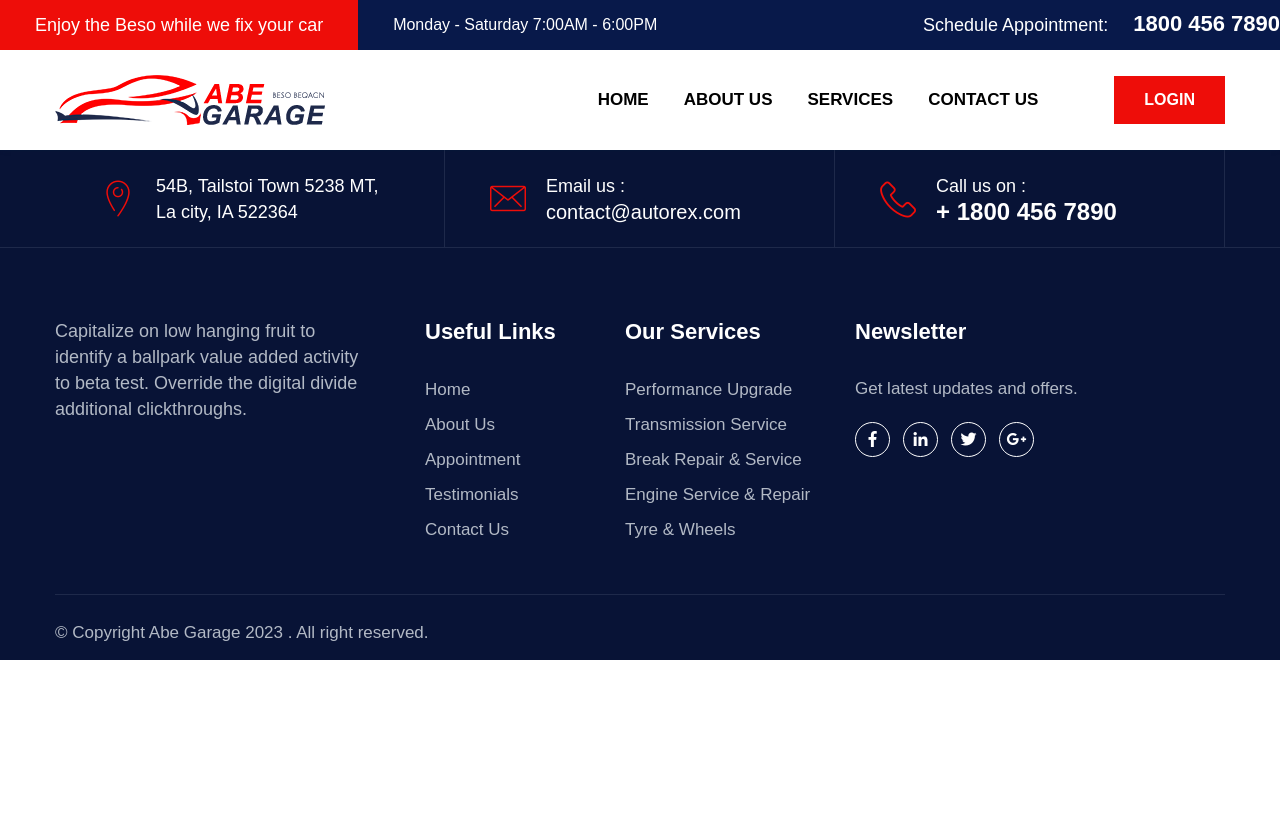
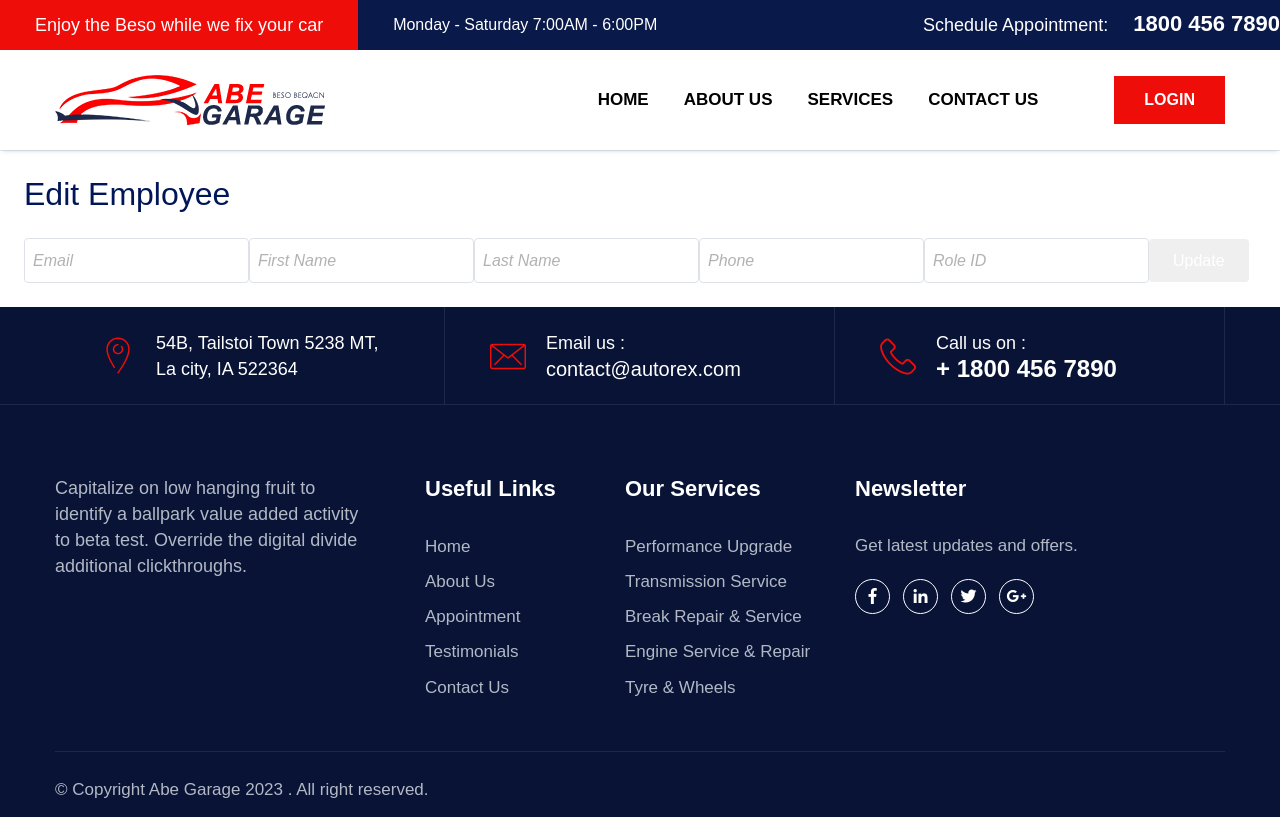
Before and after one commit to Abdumk/Abe-Garage-Frontend, a React (Vite) app: page /admin/edit-employee/1 in a window 1280 px wide. Built offline with nearby package versions, Linux system fonts and the light colour scheme; no server answers.

Commit message:
am Done delete functionality and some edit functionality

```diff
--- a/src/App.jsx
+++ b/src/App.jsx
@@ -2,6 +2,7 @@
 import React from 'react';
 // Import the Routes and Route components from react-router
 import { Routes, Route } from "react-router";
+
 
 // Import the css files
 import "./assets/template_assets/css/bootstrap.css";
@@ -49,6 +50,8 @@ import Employees from './markup/pages/admin/Employees';
 import Neworder from './markup/pages/admin/Neworder';
 // Import the Services Manager component
 import ServicesManager from './markup/pages/admin/ServicesManager';
+
+import EditEmployee from './markup/components/Admin/AddEmployeeForm/EditEmployee';
 function App() {
   return (
     <>
@@ -98,6 +101,8 @@ function App() {
 
         {/* // Add the Services Route  */}
         <Route path="/admin/services" element={<ServicesManager />} />
+        <Route path="/admin/edit-employee/:id" element={<EditEmployee />} />
+
 
 
 
--- /dev/null
+++ b/src/markup/components/Admin/AddEmployeeForm/EditEmployee.jsx
@@ -0,0 +1,132 @@
+import React, { useEffect, useState } from "react";
+import { useParams, useNavigate } from "react-router-dom";
+import employeeService from "../../../../services/employee.service";
+
+const EditEmployee = () => {
+  const { id } = useParams();
+  const navigate = useNavigate();
+
+  const [formData, setFormData] = useState({
+    employee_email: "",
+    employee_first_name: "",
+    employee_last_name: "",
+    employee_phone: "",
+    company_role_id: ""
+  });
+
+  const token = localStorage.getItem("token");
+
+  useEffect(() => {
+        //fetch this from backend
+
+    const fetchEmployee = async () => {
+      try {
+        const res = await fetch(`${import.meta.env.VITE_API_URL}/api/employee/${id}`, {
+          method: "GET",
+          headers: {
+            "Content-Type": "application/json",
+            "x-access-token": token
+          }
+        });
+
+        const data = await res.json();
+        if (data?.data) {
+          setFormData({
+            employee_email: data.data.employee_email,
+            employee_first_name: data.data.employee_first_name,
+            employee_last_name: data.data.employee_last_name,
+            employee_phone: data.data.employee_phone,
+            company_role_id: data.data.company_role_id
+          });
+        }
+      } catch (error) {
+        console.error("Error fetching employee:", error);
+      }
+    };
+
+    fetchEmployee();
+  }, [id, token]);
+
+  const handleChange = (e) => {
+    const { name, value } = e.target;
+    setFormData(prev => ({ ...prev, [name]: value }));
+  };
+
+  const handleSubmit = async (e) => {
+    e.preventDefault();
+
+    try {
+      const res = await employeeService.editEmployee(id, formData, token);
+      if (res.ok) {
+        alert("Employee updated successfully!");
+        navigate("/admin/employees");
+      } else {
+        const error = await res.json();
+        alert(error.message || "Failed to update employee.");
+      }
+    } catch (error) {
+      console.error("Update error:", error);
+      alert("Something went wrong.");
+    }
+  };
+
+  return (
+    <div className="p-4 max-w-xl mx-auto">
+      <h2 className="text-2xl font-bold mb-4">Edit Employee</h2>
+      <form onSubmit={handleSubmit} className="grid gap-4">
+        <input
+          type="email"
+          name="employee_email"
+          value={formData.employee_email}
+          onChange={handleChange}
+          placeholder="Email"
+          className="border p-2 rounded"
+          required
+        />
+        <input
+          type="text"
+          name="employee_first_name"
+          value={formData.employee_first_name}
+          onChange={handleChange}
+          placeholder="First Name"
+          className="border p-2 rounded"
+          required
+        />
+        <input
+          type="text"
+          name="employee_last_name"
+          value={formData.employee_last_name}
+          onChange={handleChange}
+          placeholder="Last Name"
+          className="border p-2 rounded"
+          required
+        />
+        <input
+          type="text"
+          name="employee_phone"
+          value={formData.employee_phone}
+          onChange={handleChange}
+          placeholder="Phone"
+          className="border p-2 rounded"
+        />
+        <input
+          type="number"
+          name="company_role_id"
+          value={formData.company_role_id}
+          onChange={handleChange}
+          placeholder="Role ID"
+          className="border p-2 rounded"
+        />
+
+        <button
+          type="submit"
+          className="bg-blue-600 text-white px-4 py-2 rounded hover:bg-blue-700"
+        >
+          Update
+        </button>
+      </form>
+    </div>
+  );
+};
+
+export default EditEmployee;
--- a/src/markup/components/Admin/EmployeesList/EmployeesList.jsx
+++ b/src/markup/components/Admin/EmployeesList/EmployeesList.jsx
@@ -8,7 +8,8 @@ import { useAuth } from "../../../../Contexts/AuthContext";
 import { format } from "date-fns"; // To properly format the date on the table
 // Import the getAllEmployees function
 import employeeService from "../../../../services/employee.service";
-
+import EditEmployee from "../AddEmployeeForm/EditEmployee"; // Import the EditEmployee component
+import { useNavigate } from "react-router-dom"; // Import the useNavigate hook
 // Create the EmployeesList component
 const EmployeesList = () => {
   // Create all the states we need to store the data
@@ -20,12 +21,15 @@ const EmployeesList = () => {
   const [apiErrorMessage, setApiErrorMessage] = useState(null);
   // To get the logged in employee token
   const { employee } = useAuth();
+  const navigate = useNavigate(); // To navigate to different routes
   let token = null; // To store the token
   if (employee) {
     token = employee.employee_token;
   }
+  const [editModalOpen, setEditModalOpen] = useState(false);
+  const [selectedEmployee, setSelectedEmployee] = useState(null);
+  useEffect(() => {
 
-  useEffect(() => {
     // Call the getAllEmployees function
     const allEmployees = employeeService.getAllEmployees(token);
     allEmployees
@@ -51,7 +55,63 @@ const EmployeesList = () => {
       .catch((err) => {
         // console.log(err);
       });
+      fetchEmployees();
   }, []);
+
+  const fetchEmployees = () => {
+    employeeService.getAllEmployees(token)
+      .then((res) => {
+        if (!res.ok) {
+          setApiError(true);
+          if (res.status === 401) {
+            setApiErrorMessage("Please login again");
+          } else if (res.status === 403) {
+            setApiErrorMessage("You are not authorized to view this page");
+          } else {
+            setApiErrorMessage("Please try again later");
+          }
+        }
+        return res.json();
+      })
+      .then((data) => {
+        if (data.data.length !== 0) {
+          setEmployees(data.data);
+        }
+      })
+      .catch((err) => {
+        console.error("Error fetching employees:", err);
+      });
+  };
+
+
+  const handleEdit = (employee) => {
+    // You can redirect to an edit form page or open a modal here
+    setSelectedEmployee(employee);
+  setEditModalOpen(true);
+    console.log("Edit clicked for:", employee);
+    navigate(`/admin/edit-employee/${employee.employee_id}`);
+  };
+
+  const handleDelete = async (id) => {
+    if (window.confirm("Are you sure you want to delete this employee?")) {
+      try {
+        const res = await employeeService.deleteEmployee(id, token);
+        if (res.ok) {
+          // Filter out deleted employee from the UI
+          setEmployees((prev) => prev.filter((e) => e.employee_id !== id));
+          console.log("Employee deleted successfully");
+        } else {
+          const errorText = await res.text();
+          console.error("Delete failed:", errorText);
+          alert("Failed to delete employee.");
+        }
+      } catch (error) {
+        console.error("Delete error:", error);
+        alert("An error occurred while deleting the employee.");
+      }
+    }
+  };
+
 
   return (
     <>
@@ -98,16 +158,44 @@ const EmployeesList = () => {
                         )}
                       </td>
                       <td>{employee.company_role_name}</td>
+                      {/* <td>
+                        <div style={{ display: "flex", gap: "10px", backgroundColor: "red", padding: "10px" }}>
+  <FaEdit style={{ cursor: "pointer", color: "white" }} />
+  <FaTrash style={{ cursor: "pointer", color: "white" }} />
+</div>
+
+                      </td> */}
                       <td>
-                        <div style={{ display: "flex", gap: "10px" }}>
-                          <FaEdit style={{ cursor: "pointer" }} />
-                          <FaTrash style={{ cursor: "pointer" }} />
-                        </div>
-                      </td>
+  <div
+    style={{
+      display: "flex",
+      gap: "10px",
+      backgroundColor: "red",
+      padding: "10px",
+    }}
+  >
+    <FaEdit
+      style={{ cursor: "pointer", color: "white" }}
+      onClick={() => handleEdit(employee)}
+    />
+    <FaTrash
+      style={{ cursor: "pointer", color: "white" }}
+      onClick={() => handleDelete(employee.employee_id)}
+    />
+  </div>
+</td>
                     </tr>
                   ))}
                 </tbody>
+
               </Table>
+              {editModalOpen && selectedEmployee && (
+  <EditEmployee
+    employee={selectedEmployee}
+    onClose={() => setEditModalOpen(false)}
+    onSave={fetchEmployees} // refetch employees after save
+  />
+)}
             </div>
           </section>
         </>
--- a/src/services/employee.service.jsx
+++ b/src/services/employee.service.jsx
@@ -1,9 +1,7 @@
-
 // Import from the env
-//const api_url = process.env.REACT_APP_API_URL;
 const api_url = import.meta.env.VITE_API_URL;
 
-// A function to send post request to create a new employee
+// Create a new employee
 const createEmployee = async (formData, loggedInEmployeeToken) => {
   const requestOptions = {
     method: 'POST',
@@ -13,14 +11,12 @@ const createEmployee = async (formData, loggedInEmployeeToken) => {
     },
     body: JSON.stringify(formData)
   };
-  console.log(requestOptions);
   const response = await fetch(`${api_url}/api/employee`, requestOptions);
   return response;
 }
 
-// A function to send get request to get all employees
+// Get all employees
 const getAllEmployees = async (token) => {
-  // console.log(token);
   const requestOptions = {
     method: 'GET',
     headers: {
@@ -32,12 +28,89 @@ const getAllEmployees = async (token) => {
   return response;
 }
 
+// DELETE an employee by ID
+const deleteEmployee = async (employeeId, token) => {
+  const requestOptions = {
+    method: 'DELETE',
+    headers: {
+      'Content-Type': 'application/json',
+      'x-access-token': token
+    }
+  };
+  const response = await fetch(`${api_url}/api/employee/${employeeId}`, requestOptions);
+  return response;
+}
+
+// PUT to update an employee
+const editEmployee = async (employee_id, updatedData, token) => {
+  const requestOptions = {
+    method: 'PUT',
+    headers: {
+      'Content-Type': 'application/json',
+      'x-access-token': token,
+    },
+    body: JSON.stringify(updatedData),
+  };
+
+  const response = await fetch(`${api_url}/api/employee/${employee_id}`, requestOptions);
+  return response;
+};
+
+
 // Export all the functions
 const employeeService = {
   createEmployee,
-  getAllEmployees
-}
+  getAllEmployees,
+  deleteEmployee,
+  editEmployee
+};
+
 export default employeeService;
+
+
+
+
+// // Import from the env
+// //const api_url = process.env.REACT_APP_API_URL;
+// const api_url = import.meta.env.VITE_API_URL;
+
+// // A function to send post request to create a new employee
+// const createEmployee = async (formData, loggedInEmployeeToken) => {
+//   const requestOptions = {
+//     method: 'POST',
+//     headers: {
+//       'Content-Type': 'application/json',
+//       'x-access-token': loggedInEmployeeToken
+//     },
+//     body: JSON.stringify(formData)
+//   };
+//   console.log(requestOptions);
+//   const response = await fetch(`${api_url}/api/employee`, requestOptions);
+//   return response;
+// }
+
+// // A function to send get request to get all employees
+// const getAllEmployees = async (token) => {
+//   // console.log(token);
+//   const requestOptions = {
+//     method: 'GET',
+//     headers: {
+//       'Content-Type': 'application/json',
+//       'x-access-token': token
+//     }
+//   };
+//   const response = await fetch(`${api_url}/api/employees`, requestOptions);
+//   return response;
+// }
+
+// // Export all the functions
+// const employeeService = {
+//   createEmployee,
+//   getAllEmployees
+// }
+// export default employeeService;
+
+
 // //const api_url = process.env.REACT_APP_API_URL;
 // const api_url = import.meta.env.VITE_API_URL;
 
```
